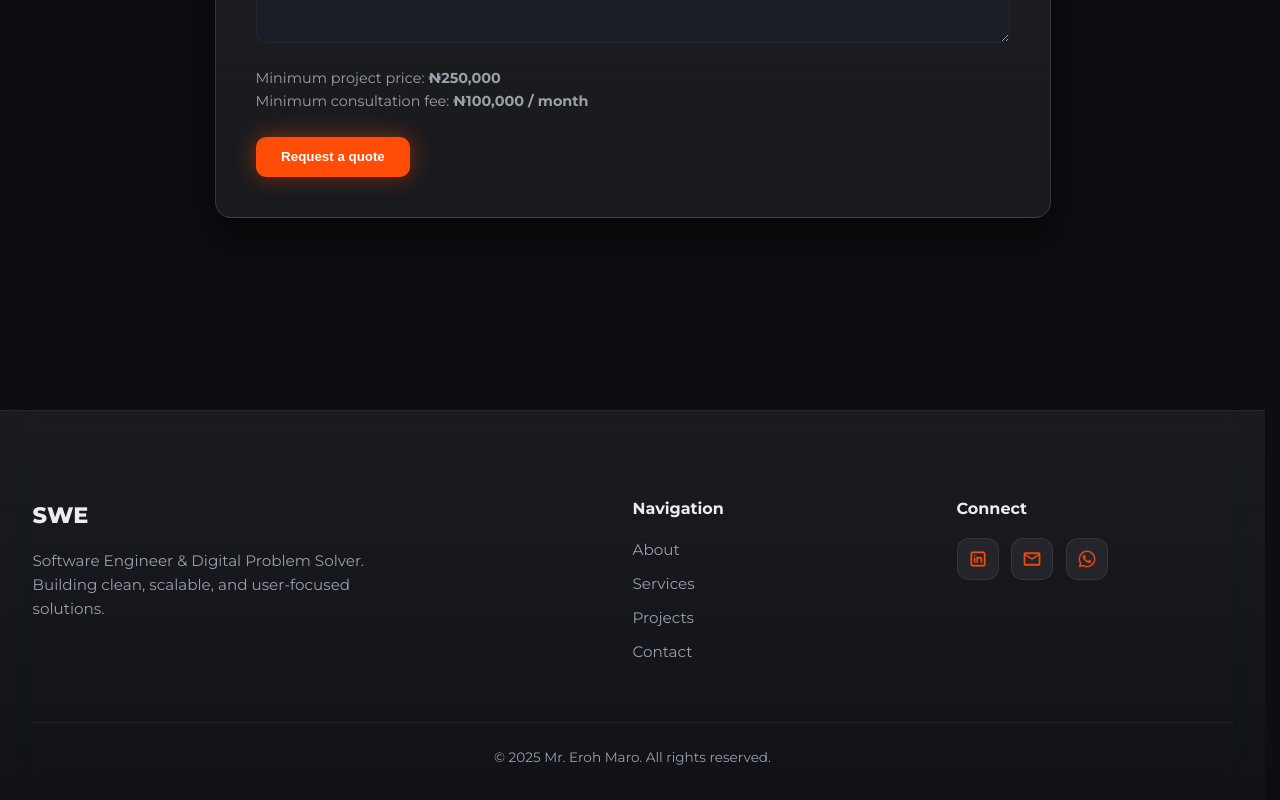
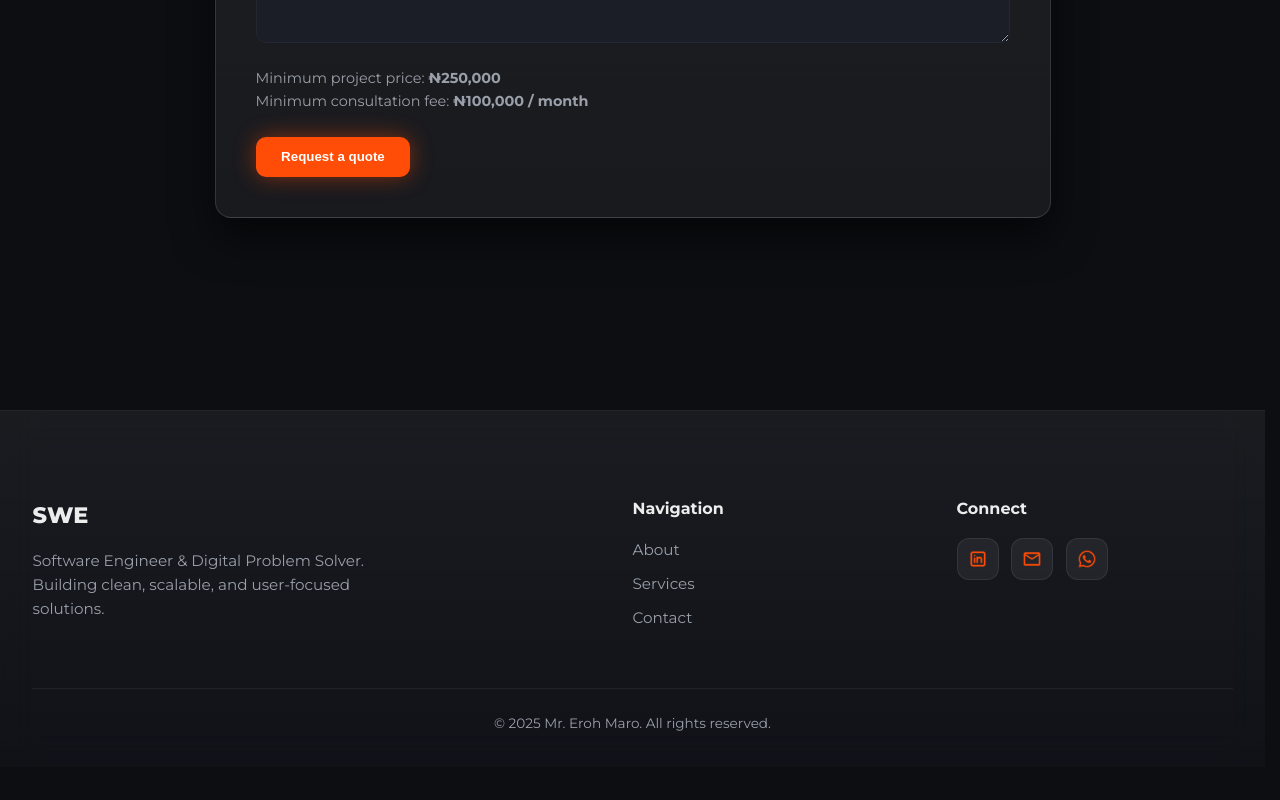
Before and after one commit to Eroh-Maro/portfolio, a React (Vite) app: page /hire in a window 1280 px wide. Shown: the part 1356-2156 px from the top of the page. After the commit the page ends 2123 px from the top, so only its background shows below. Built offline with nearby package versions, Linux system fonts and the light colour scheme; a web font is replaced by a local one.

Commit message:
updated links

```diff
--- a/src/components/Footer.jsx
+++ b/src/components/Footer.jsx
@@ -24,7 +24,7 @@ function Footer() {
           <h4>Navigation</h4>
           <Link to="/about">About</Link>
           <Link to="/servicesPage">Services</Link>
-          <Link to="/projects">Projects</Link>
+          {/* <Link to="/projects">Projects</Link> */}
           <Link to="/contact">Contact</Link>
         </div>
 
--- a/src/pages/ServicesPage.jsx
+++ b/src/pages/ServicesPage.jsx
@@ -76,7 +76,7 @@ function ServicesPage() {
 
       {/* CTA */}
       <footer className="services-cta">
-        <a href="/contact" className="btn-primary">
+        <a href="/servicesPage" className="btn-primary">
           Hire Me
         </a>
       </footer>
```
